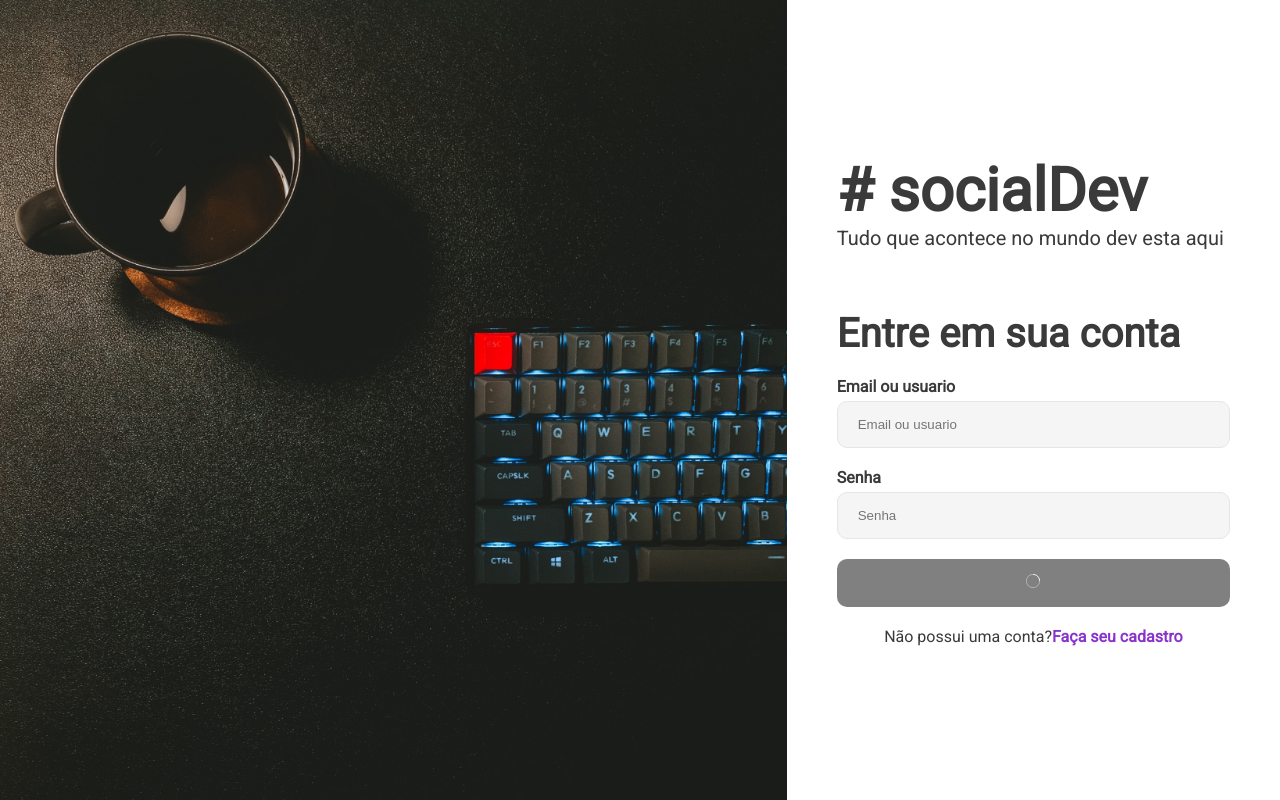
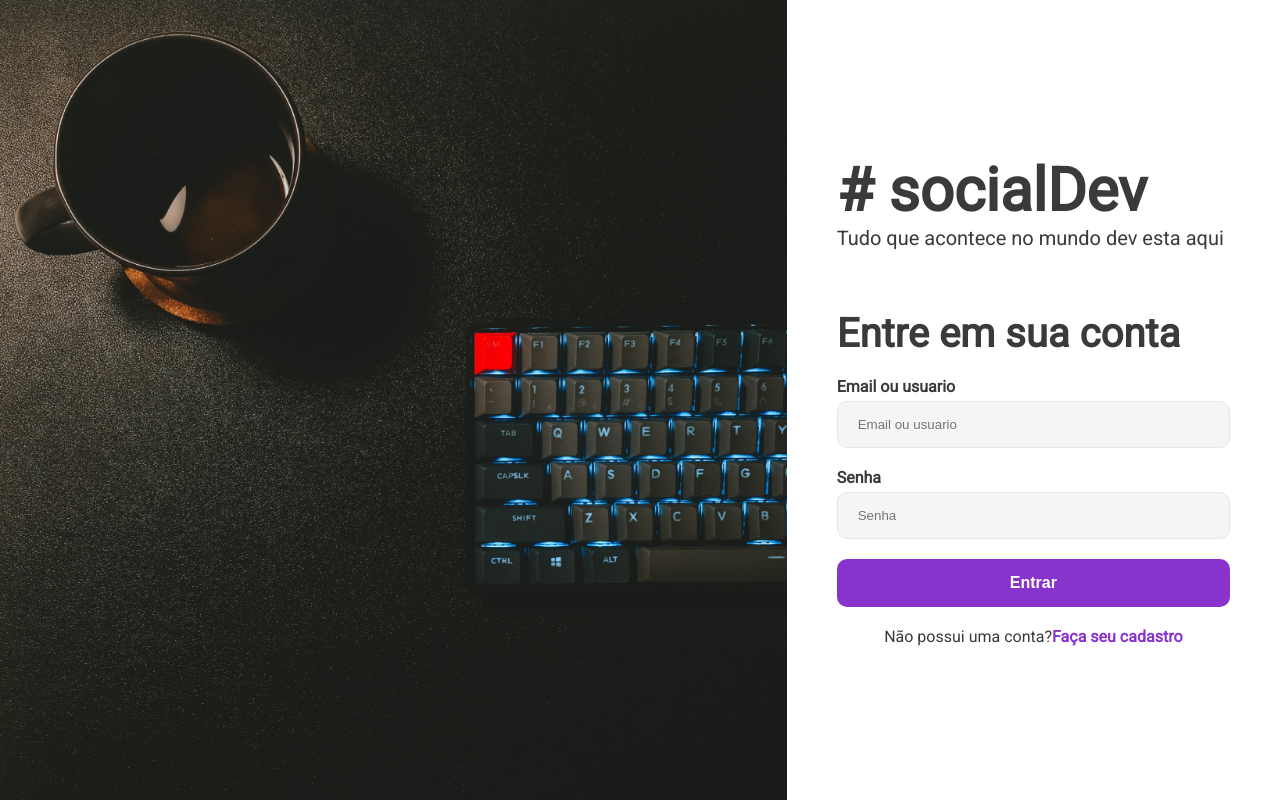
Before and after one commit to viniciusgasparino/social-dev, a Next.js app: page /Login in a window 1280 px wide. Built offline with nearby package versions, Linux system fonts and the light colour scheme.

Commit message:
Termindado desafio do botao Loading

```diff
--- a/pages/Login.jsx
+++ b/pages/Login.jsx
@@ -1,5 +1,6 @@
 import styled from "styled-components"
 import Link from "next/link"
+import {useState} from "react"
 import {useForm} from "react-hook-form"
 import {joiResolver} from "@hookform/resolvers/joi"
 import axios from "axios"
@@ -29,22 +30,26 @@ const Text = styled.p `
 `
 
 function LoginPage(){
+  const [showLoading,setShowLoading] = useState(false)
   const router = useRouter()
   const {control,handleSubmit,formState:{errors},setError} = useForm({
     resolver: joiResolver(loginSchema)
   })
 
+
   const onSubmit = async(data) => {
+    setShowLoading(true)
     try{
       const {status} = await axios.post(`${process.env.NEXT_PUBLIC_API_URL}/api/user/login`,data)
       if(status===200){
           router.push("/")
       }
     }catch({response}){
+      setShowLoading(false)
       if(response.data==="password incorrect"){
-           setError("password",{
-            message: "A senha está incorreta"
-           })
+        setError("password",{
+          message: "A senha está incorreta"
+        })
       }
       else if(response.data==="not found"){
         setError("userOremail",{
@@ -64,7 +69,13 @@ function LoginPage(){
         <Form onSubmit={handleSubmit(onSubmit)}>
           <Input label="Email ou usuario" name="userOremail" control={control}></Input>
           <Input label="Senha" type="password" name="password" control={control}/>
-          <Button loading={true} type="submit" disabled={Object.keys(errors).length>0}>Entrar</Button>
+          <Button
+            loading={showLoading}
+            type="submit"
+            disabled={Object.keys(errors).length>0}
+          >
+            Entrar
+          </Button>
         </Form>
         <Text>Não possui uma conta?<Link href="/Signup">Faça seu cadastro</Link></Text>
       </FormContainer>
```
Also changed, not shown: pages/Signup.jsx (+11 -2 lines), src/components/cards/CreatePost.jsx (+11 -1 lines).
